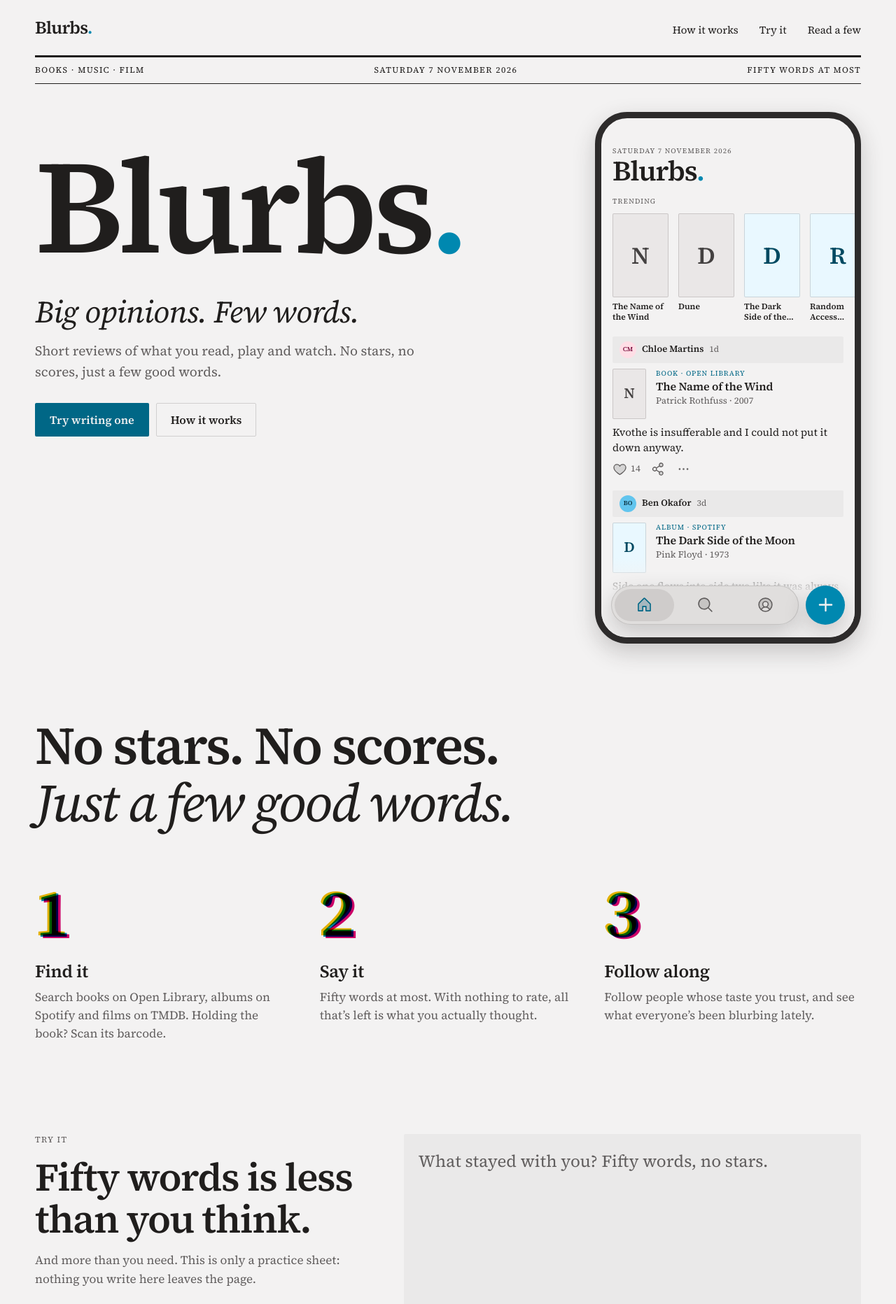
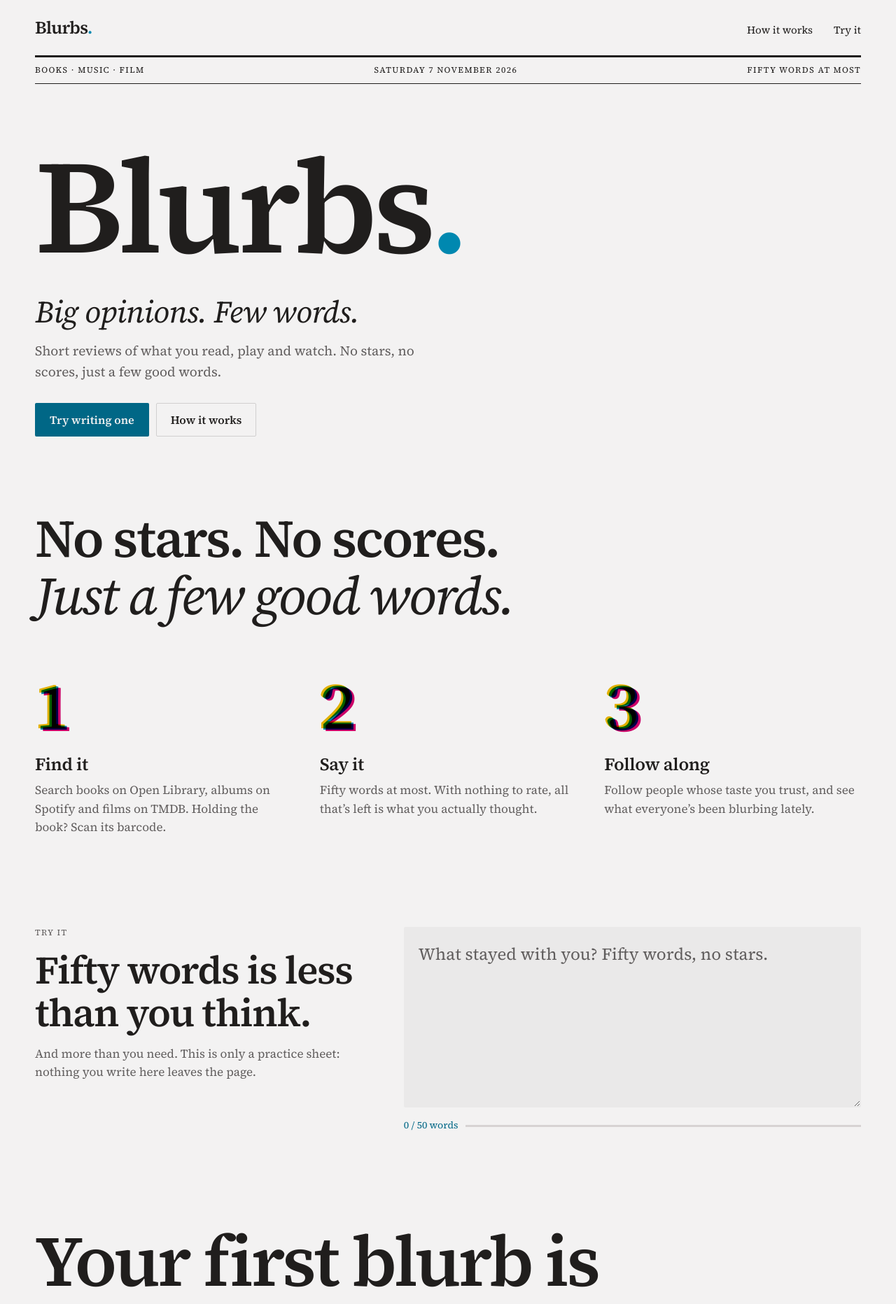
Before and after one commit to sameersdeo/blurbs-app-web, a Jekyll site: the page built from index.html, in a window 1280 px wide. Shown: the top 1864 px of the page at 70% size. Built offline with Jekyll 4.4.1, drawn with Linux system fonts in a browser that asks for light colours; some of the changed text lies outside the part shown.

Commit message:
Removed a few sections

```diff
--- a/assets/css/style.css
+++ b/assets/css/style.css
@@ -224,10 +224,6 @@ section { scroll-margin-top: var(--space-6); }
 /* — hero — */
 
 .hero {
-  display: grid;
-  grid-template-columns: minmax(0, 1fr) 380px;
-  gap: var(--space-8);
-  align-items: start;
   padding-block: var(--space-8) calc(var(--section) * 0.8);
 }
 
@@ -749,11 +745,6 @@ h1.logo {
 @media (max-width: 1000px) {
   :root { --section: 90px; --gutter: 24px; }
 
-  .hero {
-    grid-template-columns: minmax(0, 1fr);
-    gap: calc(var(--space-8) * 1.5);
-  }
-
   h1.logo { font-size: clamp(76px, 23vw, 200px); }
 
   .hero-copy { padding-top: var(--space-4); }
--- a/index.html
+++ b/index.html
@@ -9,7 +9,6 @@ description: Short reviews of what you read, play and watch. No stars, no scores
     <a class="brand" href="{{ '/' | relative_url }}" aria-label="Blurbs home">Blurbs<span>.</span></a>
     <a href="#how">How it works</a>
     <a href="#try">Try it</a>
-    <a href="#read">Read a few</a>
   </nav>
   <div class="dateline rail">
     <span>Books · Music · Film</span>
@@ -29,36 +28,6 @@ description: Short reviews of what you read, play and watch. No stars, no scores
         <a class="btn btn-secondary" href="#how">How it works</a>
       </p>
     </div>
-
-    <figure class="phone" role="img" aria-label="The Blurbs feed on a phone: a trending strip of covers, then short reviews of a novel, an album and a film.">
-      <div class="screen">
-        <div class="feed-head">
-          <span class="rail js-dateline"></span>
-          <span class="feed-title">Blurbs<span>.</span></span>
-        </div>
-        <span class="rail feed-rail">Trending</span>
-        <div class="trending">
-          {% for b in site.data.blurbs %}
-          <div>
-            <span class="cover cover-{{ b.medium }}">{{ b.mono }}</span>
-            <span class="trending-name">{{ b.title }}</span>
-          </div>
-          {% endfor %}
-        </div>
-        <div class="feed">
-          {% assign feed = site.data.blurbs | where: "phone", true %}
-          {% for b in feed %}{% include blurb.html b=b %}{% endfor %}
-        </div>
-        <div class="tabbar">
-          <div class="tabs">
-            <span class="on"><svg class="ph"><use href="#ph-house"/></svg></span>
-            <span><svg class="ph"><use href="#ph-magnifying-glass"/></svg></span>
-            <span><svg class="ph"><use href="#ph-user-circle"/></svg></span>
-          </div>
-          <span class="write"><svg class="ph"><use href="#ph-plus"/></svg></span>
-        </div>
-      </div>
-    </figure>
   </section>
 
   <section class="sheet how" id="how">
@@ -104,22 +73,6 @@ description: Short reviews of what you read, play and watch. No stars, no scores
     </div>
   </section>
 
-  <section class="sheet read" id="read">
-    <p class="rail">Sample blurbs, written for show</p>
-    <h2>Read a few.</h2>
-    <div class="columns">
-      {% assign mediums = "book:book-open:Books,music:vinyl-record:Music,movie:film-slate:Film" | split: "," %}
-      {% for m in mediums %}
-      {% assign parts = m | split: ":" %}
-      <div class="column">
-        <h3 class="rail column-head"><svg class="ph" aria-hidden="true"><use href="#ph-{{ parts[1] }}"/></svg>{{ parts[2] }}</h3>
-        {% assign group = site.data.blurbs | where: "medium", parts[0] %}
-        {% for b in group %}{% include blurb.html b=b %}{% endfor %}
-      </div>
-      {% endfor %}
-    </div>
-  </section>
-
   <section class="sheet closing" id="get">
     <h2>Your first blurb is <em>fifty words away.</em></h2>
     {% if site.app_store_url != "" or site.play_store_url != "" %}
```
